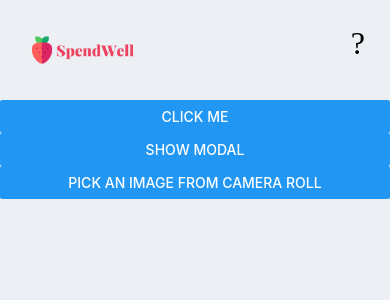
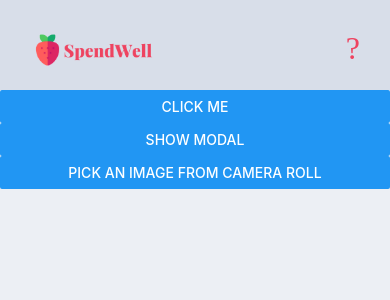
Before and after one commit to NinaLoeterman/SpendWell, a React Native app: screen / in a window 390 px wide. Shown: the top 300 px of the page. Built offline with nearby package versions, Linux system fonts and the light colour scheme.

Commit message:
minor refactor

```diff
--- a/components/Navbar/navbar.jsx
+++ b/components/Navbar/navbar.jsx
@@ -10,23 +10,25 @@ const Navbar = () => {
         style={styles.image}
         source={require("../../pics/SpendWell.png")}
       />
-      <Ionicons style={styles.hamburger} name="md-menu" size={32} color="black" />
+      <Ionicons style={styles.hamburger} name="md-menu" size={32} color="#ee4360" />
     </View>
   );
 };
 
 const styles = StyleSheet.create({
   image: {
-    width: 150,
+    width: 170,
     height: 100,
   },
   navbar: {
     display: "flex",
     flexDirection: "row",
-    justifyContent: "space-between"
+    justifyContent: "space-between",
+    backgroundColor: "#D8DEE9",
+    height: 90,
   },
   hamburger: {
-    padding: 25,
+    padding: 30,
   }
 });
 
```
